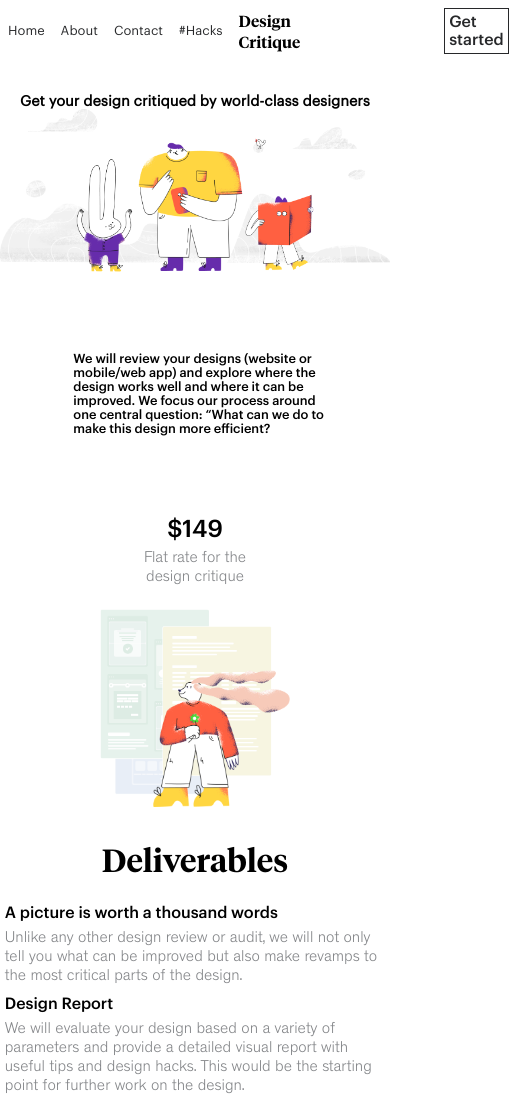
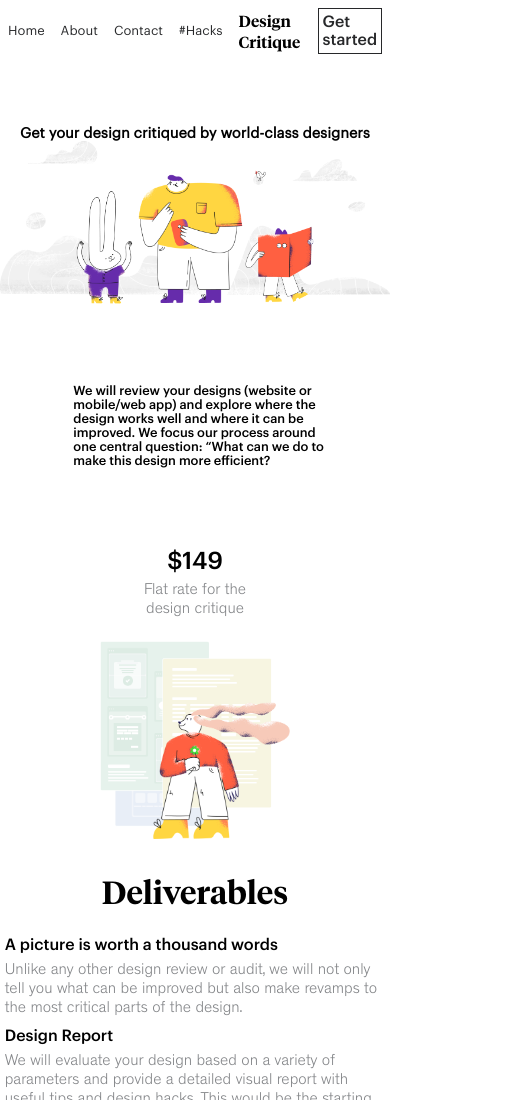
Before and after one commit to S-Guettner/project_design_critique, a plain HTML site: page index.html in a window 390 px wide. Shown: the top 1100 px of the page, 509 px wide, since content can reach past the window. Drawn offline with Linux system fonts and the light colour scheme.

Commit message:
responsive

```diff
--- a/assets/css/style.scss
+++ b/assets/css/style.scss
@@ -114,7 +114,7 @@ $lightGray:#9FA2A7;
     display: flex;
     justify-content: space-around;
     align-items: center;
-    margin-bottom: 2rem;
+    margin-bottom: 4rem;
     width:100%;
     padding: 0.5rem;
 
@@ -132,7 +132,7 @@ $lightGray:#9FA2A7;
         }
 
     .logo{
-        padding-right: 9rem;
+        padding-right: 3.5vw;
         font-size: clamp(1rem,3vw,2rem);
     }
 
```
Also changed, not shown: assets/css/style.css, 1 other file.
